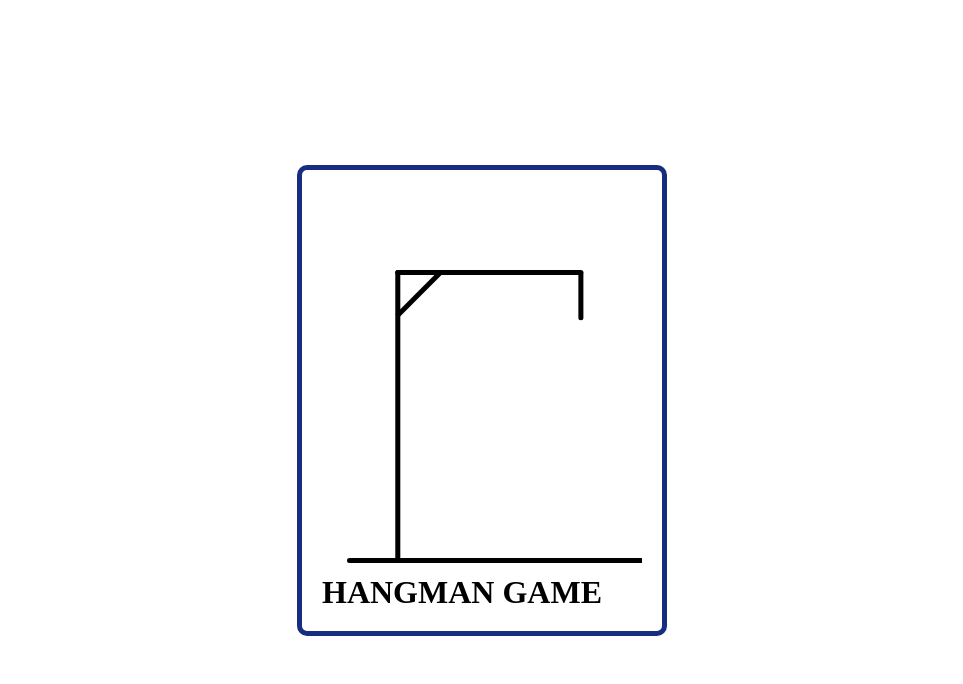
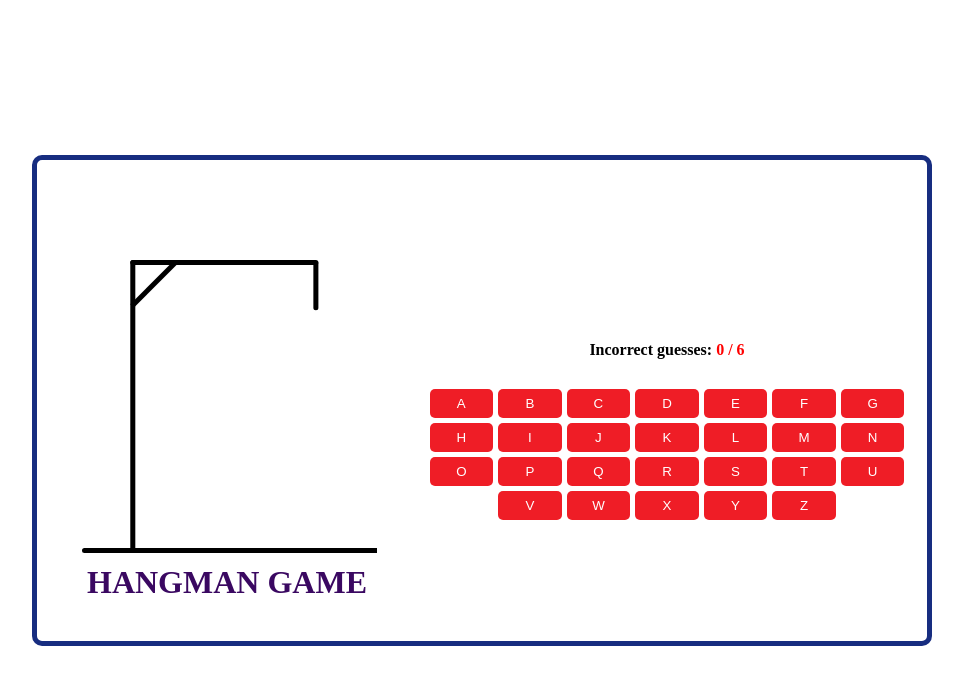
Before and after one commit to antonina220590/JSFE2023Q4, a website with bundled scripts: page hangman/index.html in a window 1280 px wide. Shown: the whole page, without its empty margins (158-1121 px from the left). Built offline with nearby package versions, Linux system fonts and the light colour scheme.

Commit message:
feat: add right side of the container

```diff
--- a/hangman/creator.js
+++ /dev/null
@@ -1,24 +0,0 @@
-
-function createElem(HTMLtag, classNames) {
-  const newElement = document.createElement(HTMLtag);
-  newElement.classList.add(classNames);
-
-  return newElement;
-}
-
-const mainContainer = createElem("div", "main__container");
-
-//left side
-
-const leftSide = createElem("div", "left-side__container");
-const gallowBox = createElem("div", "gallow__box");
-let gallowImg = `url(${`./assets/0.svg`})`;
-gallowBox.style.backgroundImage = gallowImg;
-const title = createElem("h1", "game__title");
-title.innerText = "HANGMAN GAME";
-
-leftSide.append(gallowBox, title);
-
-
-mainContainer.append(leftSide)
-document.body.append(mainContainer)
--- a/hangman/index.html
+++ b/hangman/index.html
@@ -7,7 +7,6 @@
   <link rel="stylesheet" href="style.css">
   <script type="module" src="index.js"></script>
   <script type="module" src="questions.js"></script>
-  <script type="module" src="creator.js"></script>
   <title>Document</title>
 </head>
 <body>
--- a/hangman/index.js
+++ b/hangman/index.js
@@ -1 +1,44 @@
 import questions from "./questions.js";
+
+function createElem(HTMLtag, classNames) {
+  const newElement = document.createElement(HTMLtag);
+  newElement.classList.add(classNames);
+
+  return newElement;
+}
+
+const mainContainer = createElem("div", "main__container");
+
+//left side
+
+const leftSide = createElem("div", "left-side__container");
+const gallowBox = createElem("div", "gallow__box");
+let gallowImg = `url(${`./assets/0.svg`})`;
+gallowBox.style.backgroundImage = gallowImg;
+const title = createElem("h1", "game__title");
+title.innerText = "HANGMAN GAME";
+
+leftSide.append(gallowBox, title);
+
+//right side
+
+const rightSide = createElem("div", "right-side__container");
+const secretLine = createElem("ul", "guessed__word");
+const questionText = createElem("h4", "question__text");
+const incorrectAttemptsTitle = createElem("h4", "guesses__attempts");
+incorrectAttemptsTitle.innerText = "Incorrect guesses: ";
+const incorrectAttemptsNum = createElem("b", "incorrect");
+incorrectAttemptsTitle.append(incorrectAttemptsNum);
+incorrectAttemptsNum.innerText = "0 / 6";
+const keypad = createElem("div", "keypad");
+rightSide.append(secretLine, questionText, incorrectAttemptsTitle, keypad);
+
+mainContainer.append(leftSide, rightSide)
+document.body.append(mainContainer)
+
+for (let i = 97; i <= 122; i += 1) {
+  const btn = document.createElement("button");
+  btn.classList.add("btn");
+  btn.innerText = String.fromCharCode(i);
+  keypad.append(btn);
+}
--- a/hangman/style.css
+++ b/hangman/style.css
@@ -32,3 +32,81 @@ body {
   width: 300px;
   transition: opacity 0.3s ease-out;
 }
+
+.game__title {
+  display: flex;
+  justify-content: flex-start;
+  padding: 0 0 20px 30px;
+  color: #3a0861;
+  cursor: pointer;
+}
+
+.right-side__container {
+  display: flex;
+  flex-direction: column;
+  justify-content: center;
+  align-items: center;
+  max-width: 500px;
+  gap: 10px;
+}
+
+.guessed__letter {
+  width: 25px;
+  border-bottom: 3px solid black;
+  text-transform: uppercase;
+  text-align: center;
+  font-weight: 600;
+}
+
+.guessed__word {
+  list-style: none;
+  display: flex;
+  font-size: 22px;
+  gap: 5px;
+  justify-content: center;
+  align-items: center;
+  height: 20px;
+}
+
+.correct__guesse {
+  border-bottom: transparent;
+  margin-bottom: 15px;
+}
+
+.question__text {
+  font-size: 20px;
+  text-align: center;
+  margin-bottom: 20px;
+  font-weight: 500;
+}
+
+.guesses__attempts {
+  margin-bottom: 20px;
+}
+
+.incorrect {
+  color: red;
+}
+
+.keypad {
+  display: flex;
+  flex-wrap: wrap;
+  gap: 5px;
+  justify-content: center;
+}
+
+.btn {
+  border-radius: 5px;
+  width: calc(100% / 7 - 5px );
+  background-color: #ef1d26;
+  color: white;
+  padding: 7px;
+  text-transform: uppercase;
+  outline: none;
+  border: transparent;
+  cursor: pointer;
+}
+
+.btn:hover {
+  background-color: #f57c71;
+}
```
